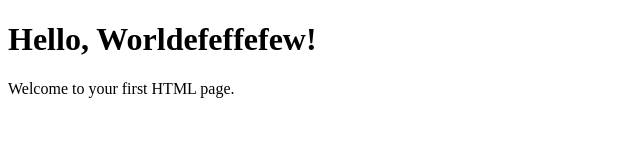
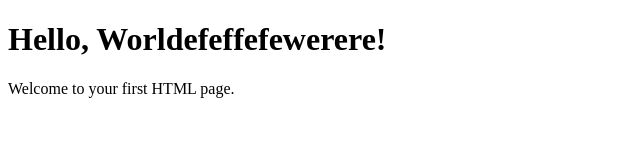
Before and after one commit to rowlie/novtest, a plain HTML site: page index.html in a window 1280 px wide. Shown: the whole page, without its empty margins (0-640 px from the left). Drawn offline with Linux system fonts and the light colour scheme.

Commit message:
Update index.html

```diff
--- a/index.html
+++ b/index.html
@@ -5,7 +5,7 @@
     <title>Hello World</title>
 </head>
 <body>
-    <h1>Hello, Worldefeffefew!</h1>
+    <h1>Hello, Worldefeffefewerere!</h1>
     <p>Welcome to your first HTML page.</p>
 </body>
 </html>
```
